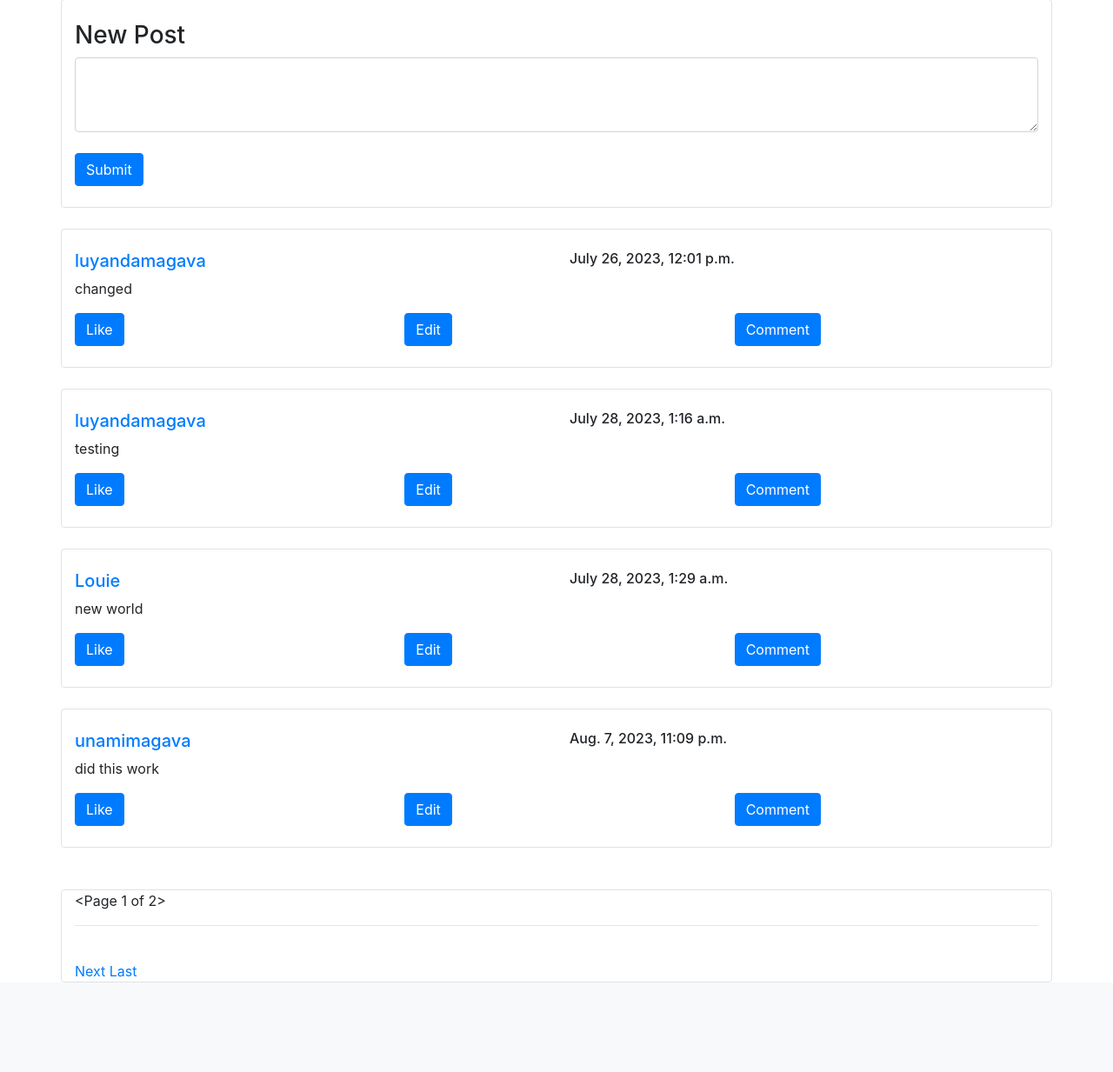
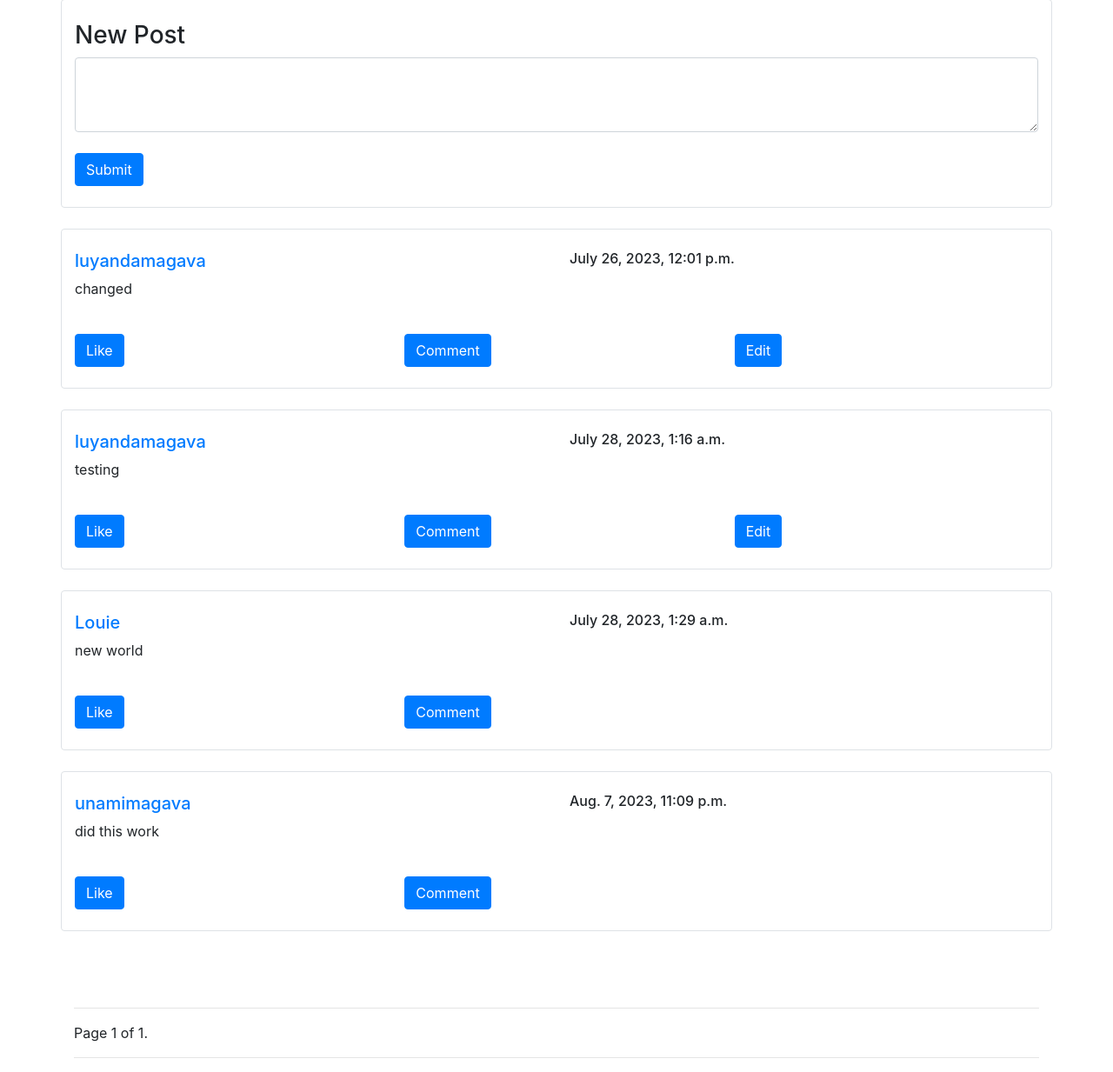
Before and after one commit to luyandamagava/Network, a Django app: page / in a window 1280 px wide. Shown: the part 137-1370 px from the top of the page at 87% size. Before the commit the page ends 1267 px from the top, so only its background shows below. Run offline with Django 3.2, Linux system fonts and the light colour scheme; a user stored in the database is signed in; data comes from the database, SQL or seed files in the repository; both versions use the stored data as it was after the commit; some libraries are stand-ins or nearby versions.

Commit message:
added the edit button but there are still a few bugs

```diff
--- a/network/templates/network/index.html
+++ b/network/templates/network/index.html
@@ -1,4 +1,6 @@
 {% extends "network/layout.html" %}
+{% load static %}
+
 
 {% block body %}
     <h1>All Posts</h1>
@@ -16,8 +18,8 @@
     <br>
 
 
-        {% for post in posts %}
-        <div class="container border rounded">
+        {% for post in page_obj %}
+        <div class="container border rounded" data-data = "{{ user.id }}" id="object">
             <br>
             <div class="row">
                 <div class="col-6">
@@ -29,45 +31,75 @@
             </div>
             <div class="row">
                 <div class="col-12">
-                    <p>{{ post.content }}</p>
+                    <p id="content{{ post.creator.id }}">{{ post.content }}</p>
                 </div>
             </div>
-            <div class="row">
+
+
+                {% if post.creator.id == user.id %}
+
+                    <form style="display:none" id="edit_post_form" method="post", action= {% url 'edit_post' post.id %}>
+                        {% csrf_token %}
+                        <div class="row">
+                            <div class="col-12">
+                                <textarea class="form-control" id="edit_post_text" name="edit_post_text">{{ post.content }}</textarea>
+                            </div>
+                        </div>
+                        <br>
+                        <div class="row">
+                            <div class="col-6">
+                                    <button class="btn btn-primary" type="submit" id="submit_edit_post">Submit</button>
+                            </div>
+                            <div class="col-6">
+                                    <button class="btn btn-primary" id="cancel_edit_post">Cancel</button>
+                            </div>
+                        </div>
+                    </form>
+                {% endif %}
+
+
+            <br>
+
+            <div class="row" id="buttonsLCE{{ post.creator.id }}">
                 <div class="col-4">
                     <button class="btn btn-primary" id="like_post">Like</button>
                 </div>
-                <div class="col-4">
-                    <button class="btn btn-primary" id="edit_post">Edit</button>
-                </div>
+
                 <div class="col-4">
                     <button class="btn btn-primary" id="comment_post">Comment</button>
                 </div>
+
+                {% if post.creator.id == user.id %}
+                <div class="col-4">
+                        <button class="btn btn-primary" id="edit_post">Edit</button>
+                </div>
+                {% endif %}
             </div>
+
             <br>
         </div>
         <br>
         {% endfor %}
 
     <br>
-    <div class="container border rounded">
-        {{ page_obj }}
-        <br>
+    <br>
+    <div class="container">
         <hr>
-        <br>
+
         {% if page_obj.has_previous %}
-            <a href="?page=1">First</a>
+            <a href="?page=1">&laquo First</a>
             <a href="?page={{ page_obj.previous_page_number }}">Previous</a>
         {% endif %}
 
+        Page {{ page_obj.number }} of {{ page_obj.paginator.num_pages }}.
+
         {% if page_obj.has_next %}
-
             <a href="?page={{ page_obj.next_page_number }}">Next</a>
-            <a href="?page={{ page_obj.paginator.num_pages }}">Last</a>
-
+            <a href="?page={{ page_obj.paginator.num_pages }}">Last &raquo</a>
         {% endif %}
-
+        <hr>
 
     </div>
 
-
+    <script src="{% static 'network/edit.js' %}"></script>
 {% endblock %}
--- a/network/urls.py
+++ b/network/urls.py
@@ -13,4 +13,5 @@ urlpatterns = [
     path("add_follower/<user_id>", views.add_follower, name="add_follower"),
     path("remove_follower/<user_id>", views.remove_follower, name="remove_follower"),
     path("following", views.following, name="following"),
+    path("edit_post/<post_id>", views.edit_post, name="edit_post"),
 ]
--- a/network/views.py
+++ b/network/views.py
@@ -11,7 +11,7 @@ from django.core.paginator import Paginator
 
 def index(request):
     posts = Post.objects.all()
-    paginator = Paginator(posts, 2)
+    paginator = Paginator(posts, 10)
     page_number = request.GET.get('page')
 
     return render(request, "network/index.html", {
@@ -151,3 +151,14 @@ def following(request):
     return render(request, "network/following.html", {
         "posts": follower_posts,
     })
+
+def edit_post(request, post_id):
+    post = Post.objects.get(pk=post_id)
+    if request.method == "POST":
+        post.content = request.POST["edit_post_text"]
+        post.save()
+        return HttpResponseRedirect(reverse("index"))
+    else:
+        return render(request, "network/edit_post.html", {
+            "post": post
+        })
```
Also changed, not shown: network/static/network/edit.js (added, +42 -0 lines), db.sqlite3.
